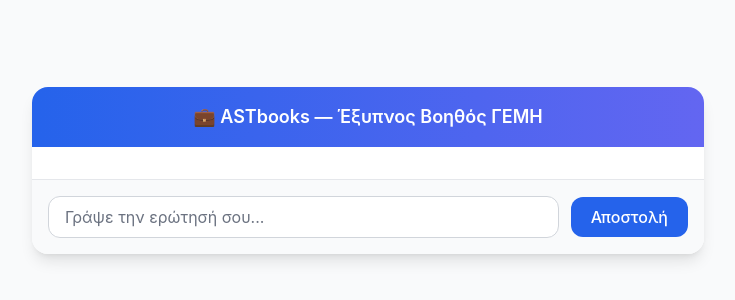
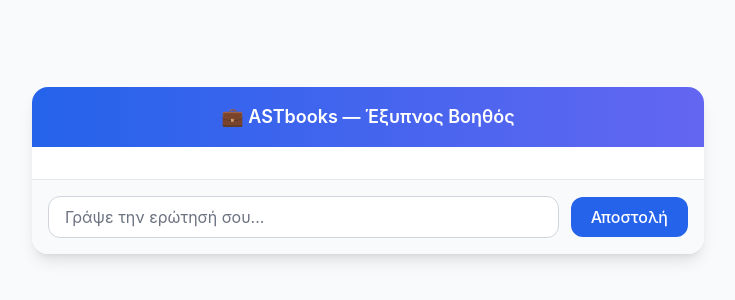
Before and after one commit to Sunn83/ai-docs-app, a Next.js app in the folder frontend/: page /chat in a window 1280 px wide. Shown: the part 230-530 px from the top of the page, without its empty margins (272-1007 px from the left). Built offline with nearby package versions, Linux system fonts and the light colour scheme.

Commit message:
Update ChatClient.tsx

```diff
--- a/frontend/app/chat/ChatClient.tsx
+++ b/frontend/app/chat/ChatClient.tsx
@@ -67,7 +67,7 @@ setMessages((prev) => [...prev, botMessage]);
       <div className="w-full max-w-2xl bg-white shadow-lg rounded-2xl flex flex-col overflow-hidden">
         {/* Header */}
         <div className="bg-gradient-to-r from-blue-600 to-indigo-500 text-white p-4 font-semibold text-lg flex items-center justify-center">
-          💼 ASTbooks — Έξυπνος Βοηθός ΓΕΜΗ
+          💼 ASTbooks — Έξυπνος Βοηθός
         </div>
 
         {/* Messages */}
```
